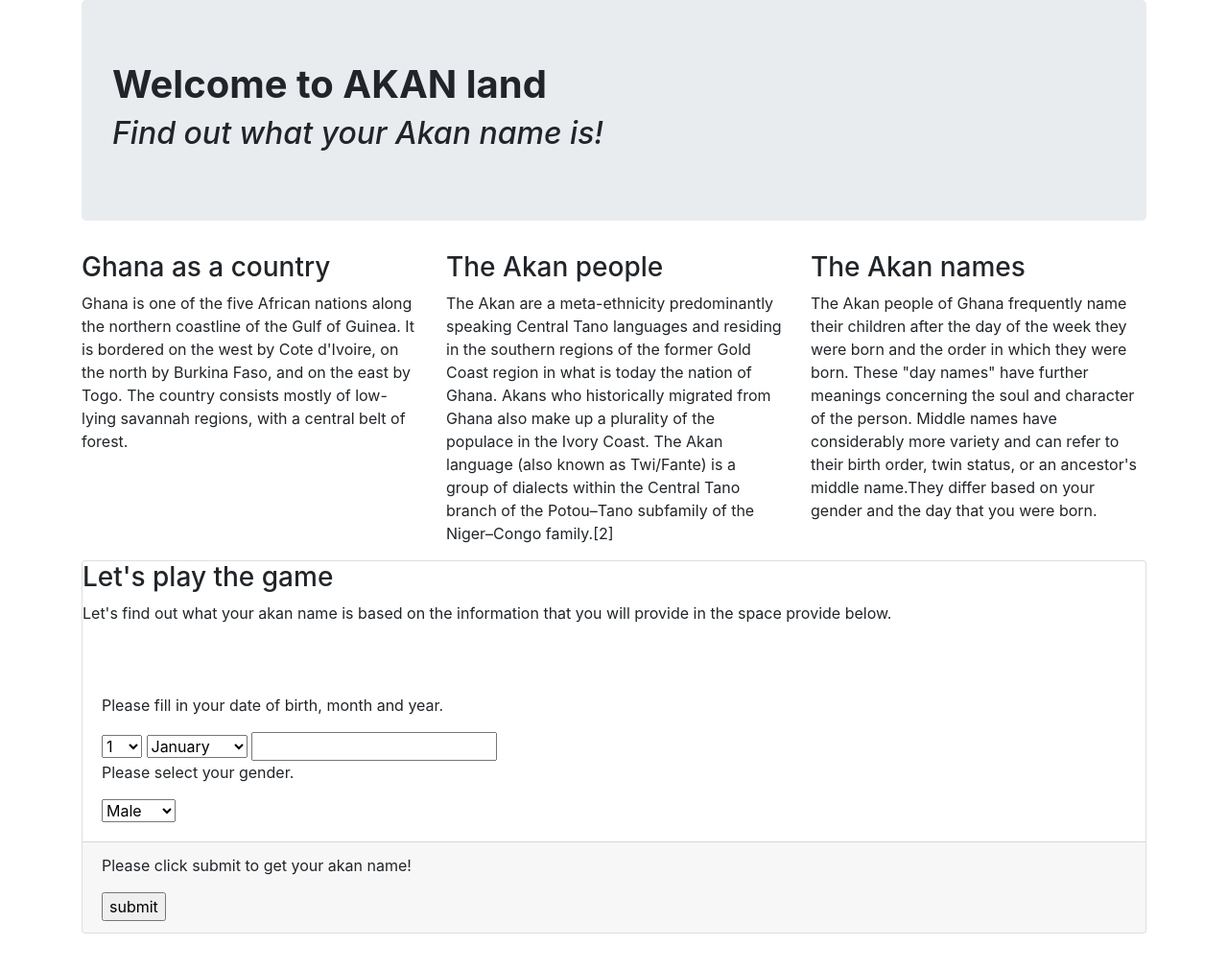
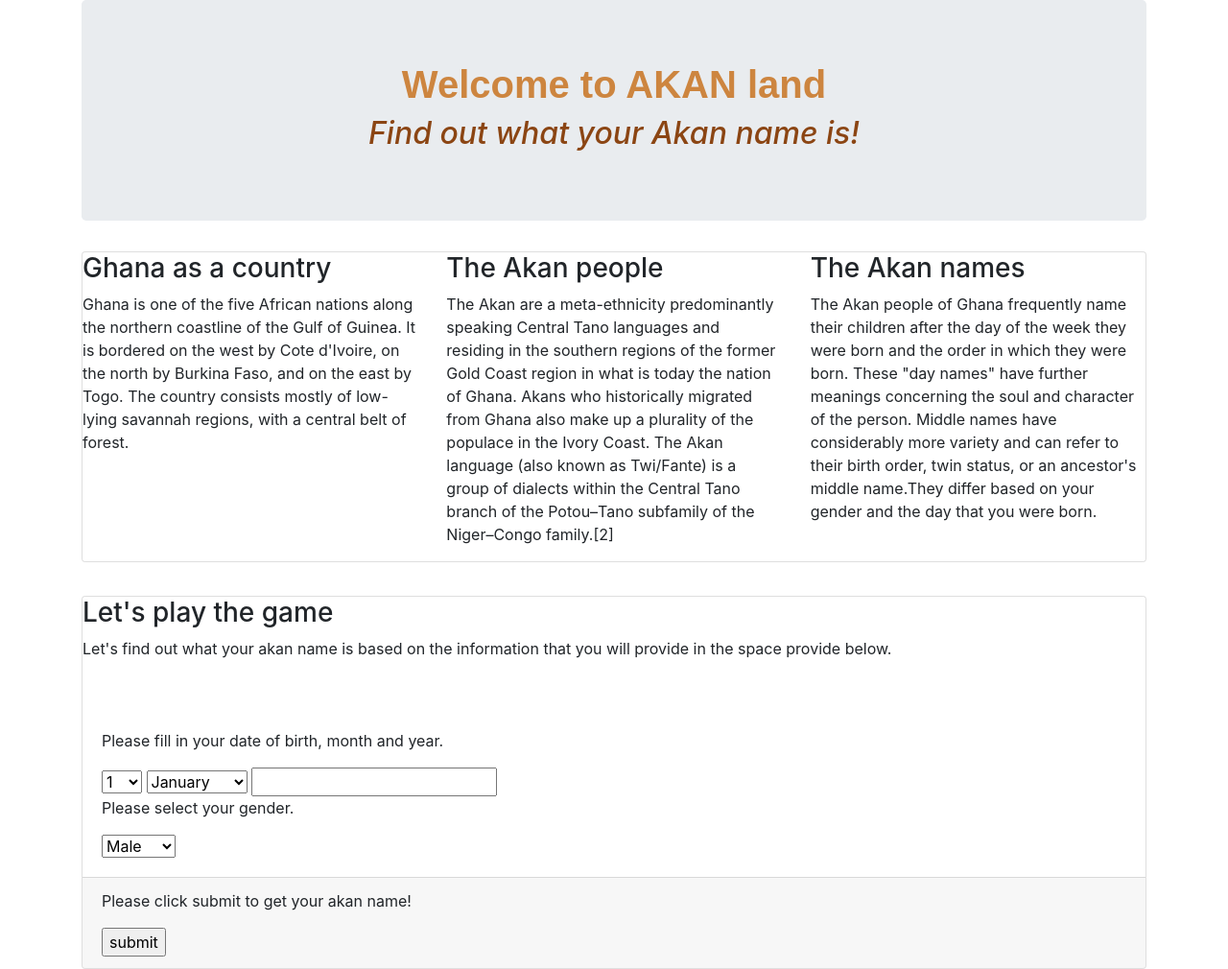
Before and after one commit to BeyFaith/akan, a plain HTML site: page index.html in a window 1280 px wide. Shown: the whole page at 96% size. Before the commit the page ends 973 px from the top, so only its background shows below. Drawn offline with Linux system fonts and the light colour scheme.

Commit message:
add some margin to the play game section.

```diff
--- a/css/styles.css
+++ b/css/styles.css
@@ -0,0 +1,16 @@
+h1{
+  color:peru;
+  font-family:'arial','serif';
+
+  text-align:center;
+}
+h2{
+  text-align:center;
+
+  color:saddlebrown;
+
+}
+
+#play{
+  margin-top:35px;
+}
--- a/index.html
+++ b/index.html
@@ -3,14 +3,16 @@
   <head>
     <title>Akan Name Games</title>
     <link rel="stylesheet" type="text/css" href="css/bootstrap.css">
+    <link rel="stylesheet" type="text/css" href="css/styles.css">
   </head>
   <body>
     <div class="container">
+
         <div class="jumbotron">
           <h1><strong>Welcome to AKAN land</strong></h1>
           <h2><em>Find out what your Akan name is!</em></h2>
         </div>
-
+        <div class="card">
           <div class="row">
             <div class="col md 4">
               <h3>Ghana as a country</h3>
@@ -25,8 +27,10 @@
               <p>The Akan people of Ghana frequently name their children after the day of the week they were born and the order in which they were born. These "day names" have further meanings concerning the soul and character of the person. Middle names have considerably more variety and can refer to their birth order, twin status, or an ancestor's middle name.They differ based on your gender and the day that you were born.</p>
             </div>
         </div>
+      </div>
 
-      <div class="card">
+
+      <div id="play" class="card">
         <div class="card-title">
           <h3>Let's play the game</h3>
           <p>Let's find out what your akan name is based on the information that you will provide in the space provide below.</p>
```
Lines whose indentation alone changed are shown as unchanged.
